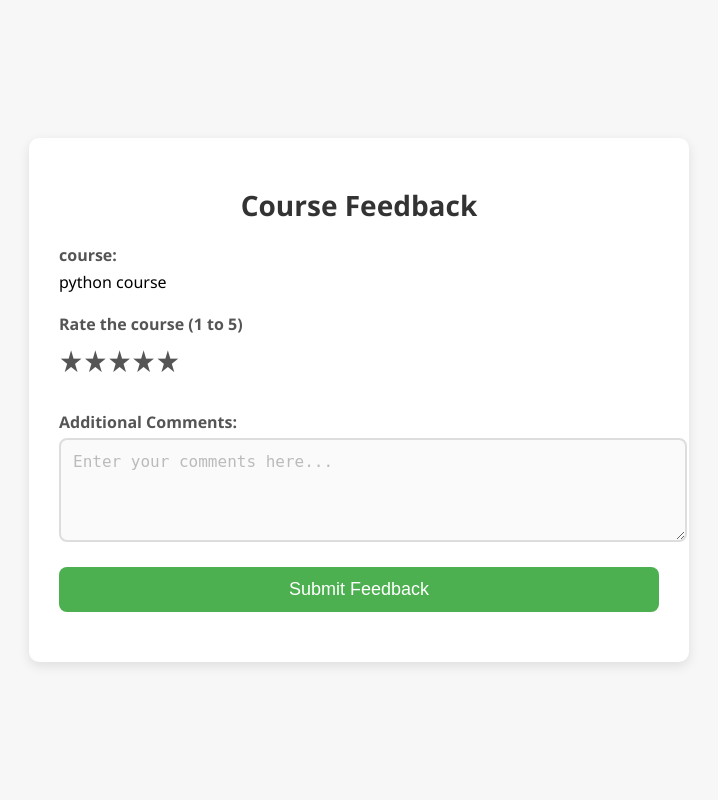
After one commit to sriram20038/Django-project, a Django app: page /dashboard/feedback_form.html/20/2/ in a window 1280 px wide. The commit adds this page. Shown: the whole page, without its empty margins (281-999 px from the left). Run offline with Django 5.2, Linux system fonts and the light colour scheme; data comes from the database, SQL or seed files in the repository; both versions use the stored data as it was after the commit.

Commit message:
course feedback completed

```diff
--- a/management_project/dashboards/forms.py
+++ b/management_project/dashboards/forms.py
@@ -1,5 +1,5 @@
 from django import forms
-from .models import TrainingRequest, Course, Module
+from .models import TrainingRequest, Course, Feedback
 
 class TrainingRequestForm(forms.ModelForm):
     class Meta:
@@ -16,3 +16,23 @@ class CourseForm(forms.ModelForm):
     class Meta:
         model = Course
         fields = ['title', 'description','resource_link']
+
+
+class FeedbackForm(forms.ModelForm):
+    class Meta:
+        model = Feedback
+        fields = ['rating', 'comments']
+        widgets = {
+            'course': forms.Select(attrs={'class': 'form-control'}),
+            'rating': forms.RadioSelect(choices=[(i, str(i)) for i in range(1, 6)]),
+            'comments': forms.Textarea(attrs={
+                'class': 'form-control',
+                'placeholder': 'Enter your comments here...',
+                'rows': 4
+            }),
+        }
+        labels = {
+            'course': 'Course',
+            'rating': 'Rate the course (1 to 5)',
+            'comments': 'Additional Comments',
+        }
--- a/management_project/dashboards/models.py
+++ b/management_project/dashboards/models.py
@@ -1,5 +1,4 @@
 from django.db import models
-from django.db.models import Count
 
 class TrainingRequest(models.Model):
     request_id = models.AutoField(primary_key=True)
@@ -74,3 +73,32 @@ class Module(models.Model):
 
     def __str__(self):
         return f"{self.course.title} - {self.title}"
+
+
+
+
+# Progress Model
+class Progress(models.Model):
+    progress_id = models.AutoField(primary_key=True)
+    course = models.ForeignKey('Course', on_delete=models.CASCADE)  # ForeignKey to Course
+    employee = models.ForeignKey('authentication.User', on_delete=models.CASCADE)  # ForeignKey to User
+    progress_percent = models.IntegerField(default=0)
+
+    def __str__(self):
+        return f"Progress ID: {self.progress_id}, Course: {self.course}, Employee: {self.employee}"
+
+# Feedback Model
+class Feedback(models.Model):
+    feedback_id = models.AutoField(primary_key=True)
+    course = models.ForeignKey('Course', on_delete=models.CASCADE)  # ForeignKey to Course
+    employee = models.ForeignKey('authentication.User', on_delete=models.CASCADE)  # ForeignKey to User
+    rating = models.IntegerField()  # IntegerField for ratings
+    comments = models.TextField(blank=True, null=True)
+
+    class Meta:
+        constraints = [
+            models.CheckConstraint(check=models.Q(rating__gte=1) & models.Q(rating__lte=5), name='rating_between_1_and_5')
+        ]
+
+    def __str__(self):
+        return f"Feedback ID: {self.feedback_id}, Course: {self.course}, Rating: {self.rating}"
--- a/management_project/dashboards/templates/dashboards/Admin.html
+++ b/management_project/dashboards/templates/dashboards/Admin.html
@@ -284,7 +284,7 @@
           <a href="{% url 'create_course' user_id %}"><button>Feedback Tracker</button></a>
         </span>
         <span>
-          Hey {{name}}!
+          Hey {{admin.name}}!
           <label class="theme-switch">
             <input type="checkbox" id="theme-toggle">
             <span class="slider"></span>
@@ -351,9 +351,9 @@
                   <td>{{ item.title }}</td>
                   <td>{{ item.description }}</td>
                   <td>{{ item.created_by }}</td>
-                  <td><a href="{% url 'view_course' course_id=item.course_id %}"><button>View</button></a></td>
+                  <td><a href="{% url 'view_course' course_id=item.course_id user_id=user_id %}"><button>View</button></a></td>
                   <td>
-                      <form method="POST" action="{% url 'Admin' user_id=user_id %}">
+                      <form method="POST" action="{% url 'Admin' user_id=admin.id %}">
                           {% csrf_token %}
                           <input type="hidden" name="course_id" value="{{ item.course_id }}">
                           <button type="submit" name="delete_course" style="background-color: rgb(202, 26, 26);">Delete</button>
--- /dev/null
+++ b/management_project/dashboards/templates/dashboards/feedback_form.html
@@ -0,0 +1,157 @@
+<!DOCTYPE html>
+<html lang="en">
+<head>
+    <meta charset="UTF-8">
+    <meta name="viewport" content="width=device-width, initial-scale=1.0">
+    <title>Course Feedback</title>
+    <style>
+        /* Global styles */
+        body {
+            font-family: 'Segoe UI', Tahoma, Geneva, Verdana, sans-serif;
+            background-color: #f7f7f7;
+            margin: 0;
+            padding: 0;
+            display: flex;
+            justify-content: center;
+            align-items: center;
+            height: 100vh;
+        }
+
+        /* Container for the feedback form */
+        .feedback-container {
+            background-color: #fff;
+            padding: 30px;
+            border-radius: 10px;
+            box-shadow: 0 4px 12px rgba(0, 0, 0, 0.1);
+            width: 100%;
+            max-width: 600px;
+        }
+
+        .feedback-container h1 {
+            font-size: 28px;
+            color: #333;
+            text-align: center;
+            margin-bottom: 20px;
+        }
+
+        /* Form Group */
+        .form-group {
+            margin-bottom: 20px;
+        }
+
+        /* Label styling */
+        .form-group label {
+            font-weight: bold;
+            color: #555;
+            margin-bottom: 5px;
+            display: block;
+        }
+
+        /* Styling for form fields */
+        .form-control {
+            width: 100%;
+            padding: 12px;
+            border: 2px solid #ddd;
+            border-radius: 8px;
+            font-size: 16px;
+            background-color: #fafafa;
+            transition: all 0.3s ease-in-out;
+        }
+
+        .form-control:focus {
+            border-color: #4CAF50;
+            background-color: #fff;
+        }
+
+        /* Rating System */
+        .rating {
+            display: inline-block;
+        }
+
+        .rating input {
+            display: none;
+        }
+
+        .rating label {
+            float: right;
+            cursor: pointer;
+            transition: color 0.3s;
+        }
+
+        .rating label:before {
+            content: "\2605"; /* Unicode star character */
+            font-size: 30px;
+        }
+
+        .rating input:checked ~ label,
+        .rating label:hover,
+        .rating label:hover ~ label {
+            color: #ffd700; /* Gold color */
+            transition: color 0.3s;
+        }
+
+        /* Submit Button */
+        .submit-btn {
+            width: 100%;
+            padding: 12px;
+            background-color: #4CAF50;
+            color: white;
+            border: none;
+            border-radius: 8px;
+            font-size: 18px;
+            cursor: pointer;
+            transition: background-color 0.3s;
+        }
+
+        .submit-btn:hover {
+            background-color: #45a049;
+        }
+
+        /* Styling for placeholder text */
+        .form-control::placeholder {
+            color: #bbb;
+        }
+
+        /* Centering the button */
+        .form-group:last-child {
+            text-align: center;
+        }
+    </style>
+</head>
+<body>
+
+    <div class="feedback-container">
+        <h1>Course Feedback</h1>
+        <form method="POST">
+            {% csrf_token %}
+            <div class="form-group" >
+                <label>course:</label>
+                {{ course.title}}
+            </div>
+            <div class="form-group">
+                <label for="rating">Rate the course (1 to 5)</label>
+                <div class="rating">
+                    <input type="radio" id="star5" name="rating" value="5" />
+                    <label for="star5"></label>
+                    <input type="radio" id="star4" name="rating" value="4" />
+                    <label for="star4"></label>
+                    <input type="radio" id="star3" name="rating" value="3" />
+                    <label for="star3"></label>
+                    <input type="radio" id="star2" name="rating" value="2" />
+                    <label for="star2"></label>
+                    <input type="radio" id="star1" name="rating" value="1" />
+                    <label for="star1"></label>
+                </div>
+            </div>
+            <div class="form-group">
+                {{ form.comments.label_tag }}
+                {{ form.comments }}
+            </div>
+            <div class="form-group">
+                <button type="submit" class="submit-btn">Submit Feedback</button>
+            </div>
+        </form>
+    </div>
+
+</body>
+</html>
--- a/management_project/dashboards/templates/dashboards/view_course.html
+++ b/management_project/dashboards/templates/dashboards/view_course.html
@@ -120,6 +120,7 @@
     </style>
 </head>
 <body>
+    <h1>hii {{employee.name}}</h1>
 
     <div class="container">
         <h1>{{ course.title }}</h1>
@@ -147,6 +148,8 @@
             <p class="completion-text">{{ course.progress }}% of the course completed.</p>
         </div>
 
+        <a href="{% url 'feedback_form' course_id=course.course_id user_id=employee.id %}"><button>Give feedback</button></a>
+
     </div>
 
 </body>
--- a/management_project/dashboards/urls.py
+++ b/management_project/dashboards/urls.py
@@ -8,5 +8,6 @@ urlpatterns = [
     path('Manager/<int:user_id>', views.Manager_view, name='Manager'),
     path('admin_action/<int:user_id>/<int:request_id>/', views.admin_action, name='admin_action'),
     path('create_course/<int:user_id>/', views.create_course, name='create_course'),
-    path('view_course/<int:course_id>/', views.view_course, name='view_course'),
+    path('view_course/<int:course_id>/<int:user_id>/', views.view_course, name='view_course'),
+    path('feedback_form.html/<int:course_id>/<int:user_id>/',views.feedback_view,name='feedback_form')
 ]
--- a/management_project/dashboards/views.py
+++ b/management_project/dashboards/views.py
@@ -1,7 +1,7 @@
 from django.shortcuts import render, redirect, get_object_or_404
 from .models import TrainingRequest,Course,Module
 from authentication.models import User,Role
-from .forms import TrainingRequestForm,CourseForm
+from .forms import TrainingRequestForm,CourseForm,FeedbackForm
 from django.contrib import messages
 from django.core.paginator import Paginator
 
@@ -17,7 +17,7 @@ def Admin_view(request, user_id):
         return redirect('Admin', user_id=user_id)  # Redirect to the admin page after deletion
 
     context = {
-        'name': admin.name,
+        'admin': admin,
         'user_id': user_id,
         'courses_count': Course.objects.all().count(),
         'pending_count': TrainingRequest.objects.filter(status='Pending').count(),
@@ -70,8 +70,9 @@ def create_course(request, user_id):
     return render(request, 'dashboards/create_course.html', {'form': form})
 
 
-def view_course(request,course_id):
+def view_course(request,course_id,user_id):
     course = get_object_or_404(Course, course_id=course_id)
+    employee = get_object_or_404(User, id=user_id)
     import re
 
     def extract_video_id(url):
@@ -95,13 +96,37 @@ def view_course(request,course_id):
 
     context={
         'course':course,
-        'video_id':video_id
+        'video_id':video_id,
+        'employee':employee
 
     }
     return render(request, 'dashboards/view_course.html', context)
 
 
 
+def feedback_view(request, course_id, user_id):
+    # Retrieve the course and employee objects
+    course = get_object_or_404(Course, course_id=course_id)
+    employee = get_object_or_404(User, id=user_id)
+
+    # If the request method is POST, process the feedback form
+    if request.method == 'POST':
+        form = FeedbackForm(request.POST)
+        if form.is_valid():
+            # Save the feedback with the associated course and employee (user)
+            feedback = form.save(commit=False)  # Don't save yet
+            feedback.course = course
+            feedback.employee = employee
+            feedback.save()  # Now save the feedback to the database
+
+            # Redirect to a success page (can be course view page or a confirmation page)
+            return redirect('view_course', course_id=course_id,user_id=user_id)
+    else:
+        # If the form was not submitted, render an empty form
+        form = FeedbackForm()
+
+    # Render the feedback form page
+    return render(request, 'dashboards/feedback_form.html', {'form': form, 'course': course,'employee':employee})
 
 def Employee_view(request,user_id):
     employee = get_object_or_404(User, id=user_id)
```
Also changed, not shown: management_project/dashboards/admin.py (+13 -1 lines), management_project/dashboards/templates/dashboards/Employee.html (+6 -1 lines), management_project/dashboards/templates/dashboards/feedback.html (deleted, +0 -189 lines), management_project/dashboards/migrations/0015_progress_feedback.py (added), management_project/db.sqlite3.
